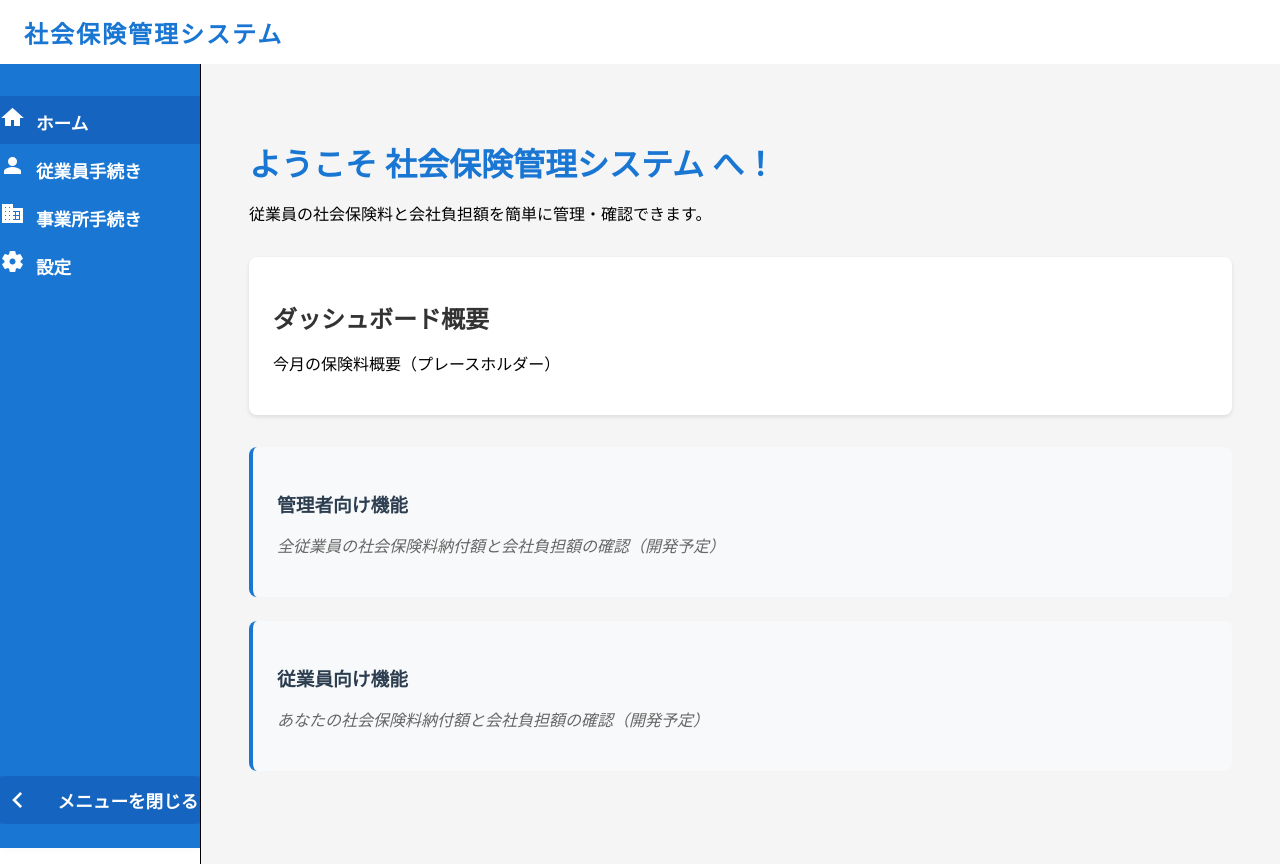
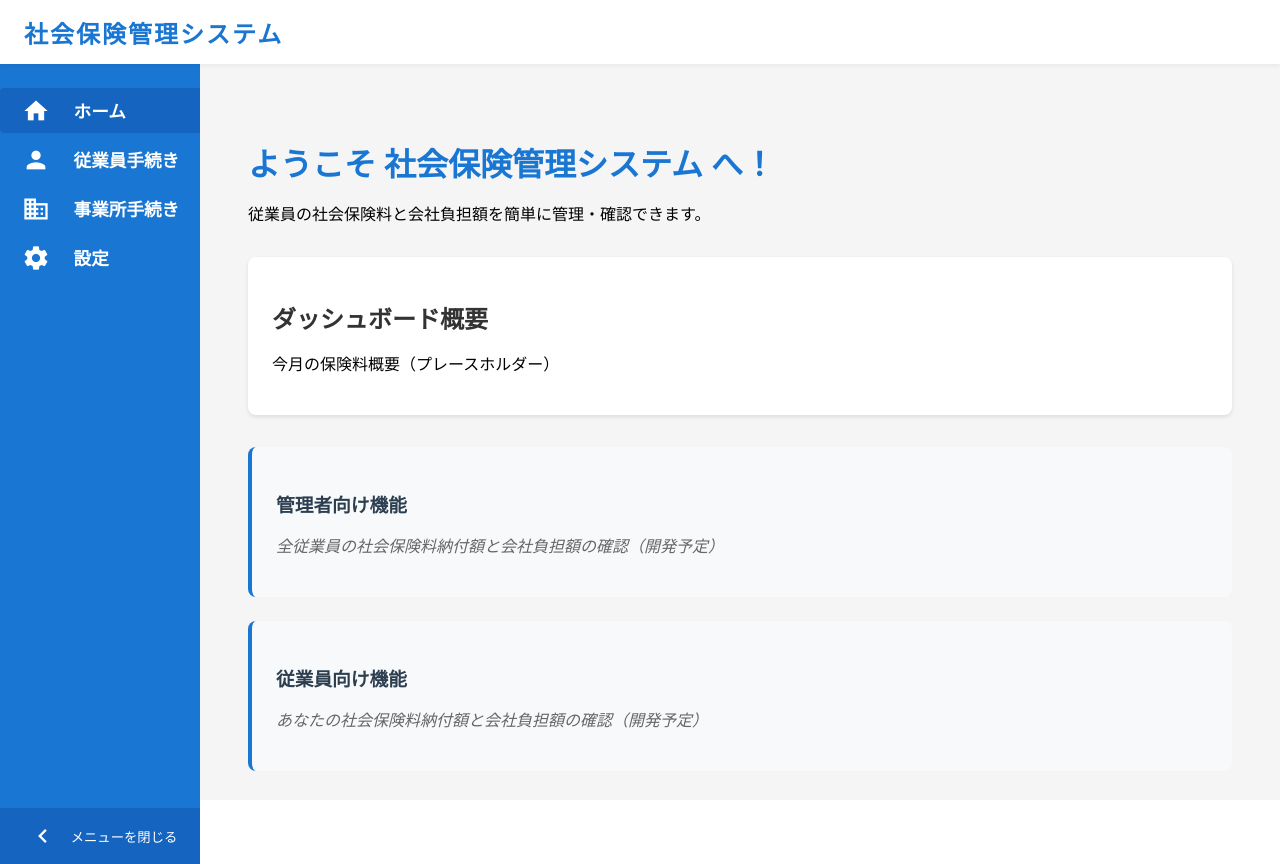
Before and after one commit to TowaSadamori/shakaihoken, an Angular app: page / in a window 1280 px wide. Built offline with nearby package versions, Linux system fonts and the light colour scheme.

Commit message:
サイドバー完成

```diff
--- a/src/app/main-layout/main-layout.component.html
+++ b/src/app/main-layout/main-layout.component.html
@@ -1,16 +1,9 @@
-<app-header [isHandset]="isHandset" (menuClick)="sidenav.toggle()"></app-header>
-<mat-sidenav-container class="sidenav-container">
-  <mat-sidenav
-    #sidenav
-    class="app-sidenav"
-    [mode]="isHandset ? 'over' : 'side'"
-    [opened]="!isHandset"
-  >
-    <app-sidebar (navItemClick)="isHandset && sidenav.close()"></app-sidebar>
-  </mat-sidenav>
-  <mat-sidenav-content>
+<div class="app-root-layout">
+  <app-header class="header"></app-header>
+  <div class="body-area">
+    <app-sidebar [isMini]="sidebarMini" (toggleMini)="sidebarMini = !sidebarMini"></app-sidebar>
     <main class="content">
       <router-outlet></router-outlet>
     </main>
-  </mat-sidenav-content>
-</mat-sidenav-container>
+  </div>
+</div>
--- a/src/app/main-layout/main-layout.component.scss
+++ b/src/app/main-layout/main-layout.component.scss
@@ -3,10 +3,50 @@
   min-height: calc(100vh - 64px); /* ヘッダー分を引く */
 }
 
+.main-layout {
+  display: flex;
+  height: calc(100vh - 64px); /* ヘッダー高さ分引く */
+}
+
 .content {
-  flex: 1;
-  padding: 24px;
+  flex: 1 1 0;
+  min-width: 0;
   background: #f5f5f5;
-  min-height: 100vh;
+  padding: 24px 24px 0 24px;
   box-sizing: border-box;
 }
+
+::ng-deep .mat-sidenav-content {
+  margin: 0 !important;
+  padding: 0 !important;
+  box-shadow: none !important;
+  border: none !important;
+}
+
+// .sidenav-container {
+//   width: 100vw;
+//   height: 100vh;
+//   display: flex;
+// }
+
+.sidebar {
+  min-height: 0;
+}
+
+.app-root-layout {
+  min-height: 100vh;
+  display: flex;
+  flex-direction: column;
+}
+
+.header {
+  flex: 0 0 64px;
+  height: 64px;
+  z-index: 10;
+}
+
+.body-area {
+  flex: 1 1 0;
+  display: flex;
+  min-height: 0;
+}
--- a/src/app/main-layout/main-layout.component.ts
+++ b/src/app/main-layout/main-layout.component.ts
@@ -16,6 +16,7 @@ import { BreakpointObserver, Breakpoints } from '@angular/cdk/layout';
 export class MainLayoutComponent {
   @ViewChild('sidenav') sidenav!: MatSidenav;
   isHandset = false;
+  sidebarMini = false;
 
   constructor(private breakpointObserver: BreakpointObserver) {
     this.breakpointObserver.observe([Breakpoints.Handset]).subscribe((result) => {
--- a/src/app/sidebar/sidebar.component.html
+++ b/src/app/sidebar/sidebar.component.html
@@ -1,22 +1,23 @@
-<nav class="sidebar" [class.mini]="isMini">
-  <mat-nav-list>
+<nav class="sidebar" [ngClass]="{ mini: isMini }">
+  <div class="sidebar-list-area">
+    <ul>
+      <li *ngFor="let item of navItems">
         <a
-      mat-list-item
-      disableRipple="true"
-      *ngFor="let item of navItems"
           [routerLink]="item.path"
           routerLinkActive="active"
           [routerLinkActiveOptions]="{ exact: true }"
           (click)="onNavItemClick()"
         >
-      <mat-icon matListIcon>{{ item.icon }}</mat-icon>
-      <span matLine class="sidebar-label">{{ item.label }}</span>
+          <mat-icon>{{ item.icon }}</mat-icon>
+          <span class="sidebar-label" *ngIf="isLabelVisible">{{ item.label }}</span>
         </a>
-  </mat-nav-list>
-  <button mat-icon-button class="sidebar-toggle" (click)="toggleMini()">
+      </li>
+    </ul>
+  </div>
+  <button class="sidebar-toggle" (click)="onToggleMini()">
     <mat-icon>
       {{ isMini ? 'chevron_right' : 'chevron_left' }}
     </mat-icon>
-    <span class="toggle-label" *ngIf="!isMini">メニューを閉じる</span>
+    <span class="toggle-label" *ngIf="!isMini && isLabelVisible">メニューを閉じる</span>
   </button>
 </nav>
--- a/src/app/sidebar/sidebar.component.scss
+++ b/src/app/sidebar/sidebar.component.scss
@@ -1,12 +1,27 @@
 .sidebar {
   width: 200px;
+  display: flex;
+  flex-direction: column;
   background: #1976d2;
-  height: calc(100vh - 64px);
-  padding: 24px 0;
-  box-shadow: 2px 0 8px rgba(0, 0, 0, 0.04);
   color: #fff;
-  transition: width 0.2s;
-  position: relative;
+  height: 100vh;
+  padding: 0;
+  box-shadow: none;
+  border-right: none;
+  overflow: hidden;
+}
+
+.sidebar.mini {
+  width: 56px;
+}
+
+/* スクロールバーを完全に非表示 */
+.sidebar::-webkit-scrollbar {
+  display: none !important;
+}
+.sidebar {
+  -ms-overflow-style: none; /* IE, Edge */
+  scrollbar-width: none; /* Firefox */
 }
 
 .sidebar ul {
@@ -26,7 +41,10 @@
   font-size: 1.1rem;
   display: flex;
   align-items: center;
-  padding: 10px 24px;
+  justify-content: flex-start;
+  flex-direction: row;
+  padding: 10px 16px;
+  gap: 1em;
   border-radius: 4px 0 0 4px;
   transition: background 0.2s;
 }
@@ -52,8 +70,29 @@
   background: #1565c0;
 }
 
-mat-icon {
-  margin-right: 12px;
+.sidebar .mat-icon {
+  min-width: 40px;
+  text-align: center;
+  margin-right: 0;
+  font-size: 28px;
+  display: flex;
+  align-items: center;
+  justify-content: center;
+}
+
+.sidebar .sidebar-label {
+  display: flex;
+  align-items: center;
+}
+
+.sidebar.mini .mat-icon {
+  margin: 0 auto;
+  display: block;
+}
+.sidebar.mini a {
+  justify-content: center;
+  padding-left: 0;
+  padding-right: 0;
 }
 
 .sidebar .mat-mdc-list-item,
@@ -110,68 +149,46 @@ mat-icon {
   background: #1565c0 !important;
 }
 
+.sidebar-list-area {
+  flex: 1 1 auto;
+  min-height: 0;
+  overflow-y: auto;
+  padding: 24px 0 0 0;
+}
+
 .sidebar-toggle {
-  position: absolute;
-  bottom: 24px;
-  left: 50%;
-  transform: translateX(-50%);
-  z-index: 10;
-  background: #1565c0 !important;
-  color: #fff !important;
-  border: none !important;
-  box-shadow: none !important;
-  outline: none !important;
-  min-width: 56px;
-  height: 48px;
-  border-radius: 24px;
+  width: 100%;
+  height: 56px;
   display: flex;
   align-items: center;
   justify-content: center;
-  transition: background 0.2s;
+  background: #1565c0;
+  color: #fff;
+  border: none;
   cursor: pointer;
-  padding: 0 20px;
-  font-size: 1.1rem;
-  font-weight: bold;
-  gap: 8px;
-  overflow: visible;
-  pointer-events: auto;
-}
-
-.sidebar-toggle:hover {
-  background: #1976d2 !important;
-}
-
-.sidebar-toggle .mat-icon {
-  font-size: 32px !important;
-  color: #fff !important;
-  line-height: 1;
-  width: 32px;
-  height: 32px;
-  display: flex;
-  align-items: center;
-  justify-content: center;
 }
 
 .toggle-label {
-  margin-left: 4px;
-  font-size: 1.1rem;
-  font-weight: bold;
-  color: #fff;
-  white-space: nowrap;
+  margin-left: 8px;
 }
 
-.sidebar.mini {
-  width: 56px !important;
+.sidebar-label,
+.toggle-label {
+  transition:
+    opacity 0.2s,
+    transform 0.2s;
 }
 
-.sidebar.mini .sidebar-toggle {
-  justify-content: center;
-  padding: 0;
-  min-width: 56px;
+.sidebar.mini .sidebar-label,
+.sidebar.mini .toggle-label {
+  display: none;
 }
 
-.sidebar.mini .toggle-label {
-  display: none !important;
+.sidebar:not(.mini) .sidebar-label,
+.sidebar:not(.mini) .toggle-label {
+  opacity: 1;
+  transform: scaleX(1);
+  pointer-events: auto;
 }
 
 /* ハンバーガーメニュー（menuアイコン）をsidebar内で非表示にする */
--- a/src/app/sidebar/sidebar.component.ts
+++ b/src/app/sidebar/sidebar.component.ts
@@ -1,4 +1,12 @@
-import { Component, ViewEncapsulation, Output, EventEmitter } from '@angular/core';
+import {
+  Component,
+  ViewEncapsulation,
+  Output,
+  EventEmitter,
+  Input,
+  OnChanges,
+  SimpleChanges,
+} from '@angular/core';
 import { CommonModule } from '@angular/common';
 import { RouterModule } from '@angular/router';
 import { MatIconModule } from '@angular/material/icon';
@@ -19,9 +27,10 @@ export interface NavItem {
   styleUrl: './sidebar.component.scss',
   encapsulation: ViewEncapsulation.None,
 })
-export class SidebarComponent {
+export class SidebarComponent implements OnChanges {
+  @Input() isMini = false;
   @Output() navItemClick = new EventEmitter<void>();
-  isMini = false;
+  @Output() toggleMini = new EventEmitter<void>();
   navItems: NavItem[] = [
     { label: 'ホーム', path: '/', icon: 'home' },
     { label: '従業員手続き', path: '/employee-procedures', icon: 'person' },
@@ -29,11 +38,24 @@ export class SidebarComponent {
     { label: '設定', path: '/settings', icon: 'settings' },
   ];
 
+  isLabelVisible = true;
+  private widthTransitionMs = 200;
+
+  ngOnChanges(changes: SimpleChanges) {
+    if (changes['isMini']) {
+      if (!this.isMini) {
+        this.isLabelVisible = true;
+      } else {
+        this.isLabelVisible = false;
+      }
+    }
+  }
+
   onNavItemClick() {
     this.navItemClick.emit();
   }
 
-  toggleMini() {
-    this.isMini = !this.isMini;
+  onToggleMini() {
+    this.toggleMini.emit();
   }
 }
--- a/src/styles.scss
+++ b/src/styles.scss
@@ -9,6 +9,26 @@ body {
   font-family: Roboto, 'Helvetica Neue', sans-serif;
 }
 
+.sidebar,
+.app-sidenav {
+  height: 100vh !important;
+  min-height: 100vh !important;
+  max-height: 100vh !important;
+}
+// .mat-sidenav,
+// .mat-sidenav-container,
+// .mat-sidenav-content {
+//   height: 100vh !important;
+//   min-height: 100vh !important;
+//   max-height: 100vh !important;
+// }
+.sidebar::-webkit-scrollbar,
+.app-sidenav::-webkit-scrollbar,
+.mat-sidenav::-webkit-scrollbar,
+.mat-sidenav-container::-webkit-scrollbar {
+  display: none !important;
+}
+
 .sidebar {
   width: 200px;
   background: #1976d2;
@@ -16,6 +36,8 @@ body {
   padding: 24px 0;
   box-shadow: 2px 0 8px rgba(0, 0, 0, 0.04);
   color: #fff;
+  scrollbar-width: none !important;
+  -ms-overflow-style: none !important;
 }
 
 /* Materialのリストテキスト・アイコンを強制的に白・太字に */
@@ -72,3 +94,11 @@ body,
   --mdc-list-item-two-line-container-height: 48px !important;
   --mdc-list-item-three-line-container-height: 48px !important;
 }
+
+.mat-drawer-inner-container {
+  overflow: hidden !important;
+  height: 100% !important;
+}
+.mat-drawer-inner-container::-webkit-scrollbar {
+  display: none !important;
+}
```
Lines whose indentation alone changed are shown as unchanged.
